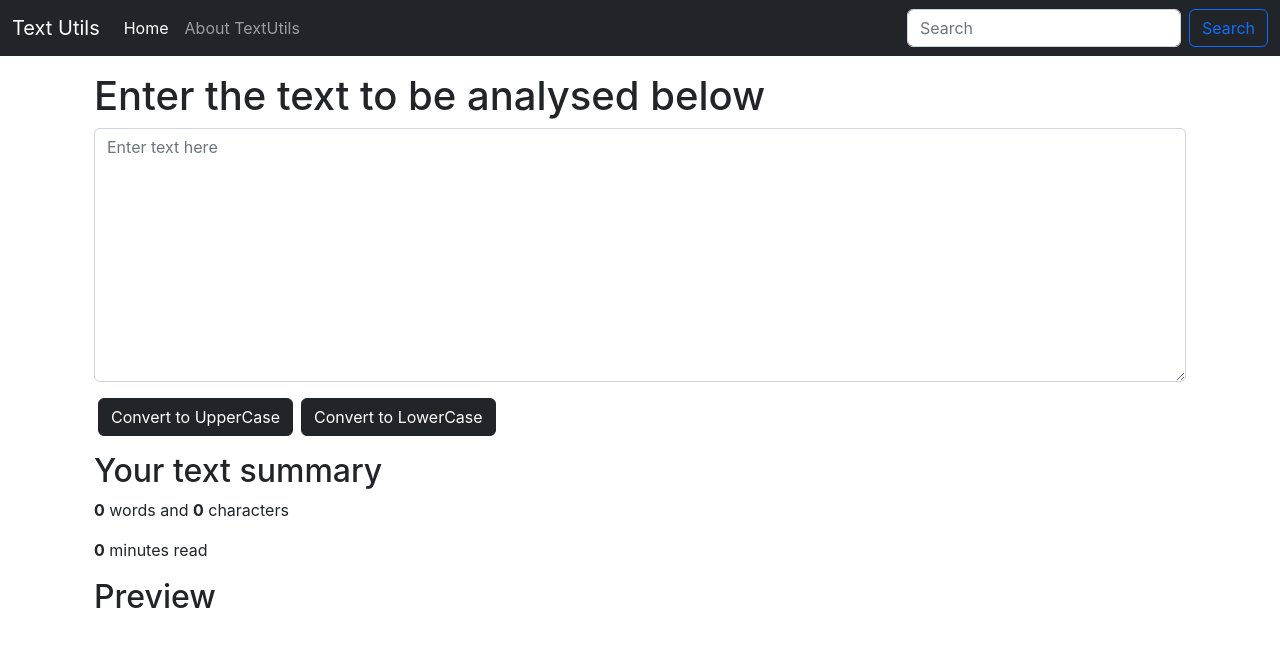
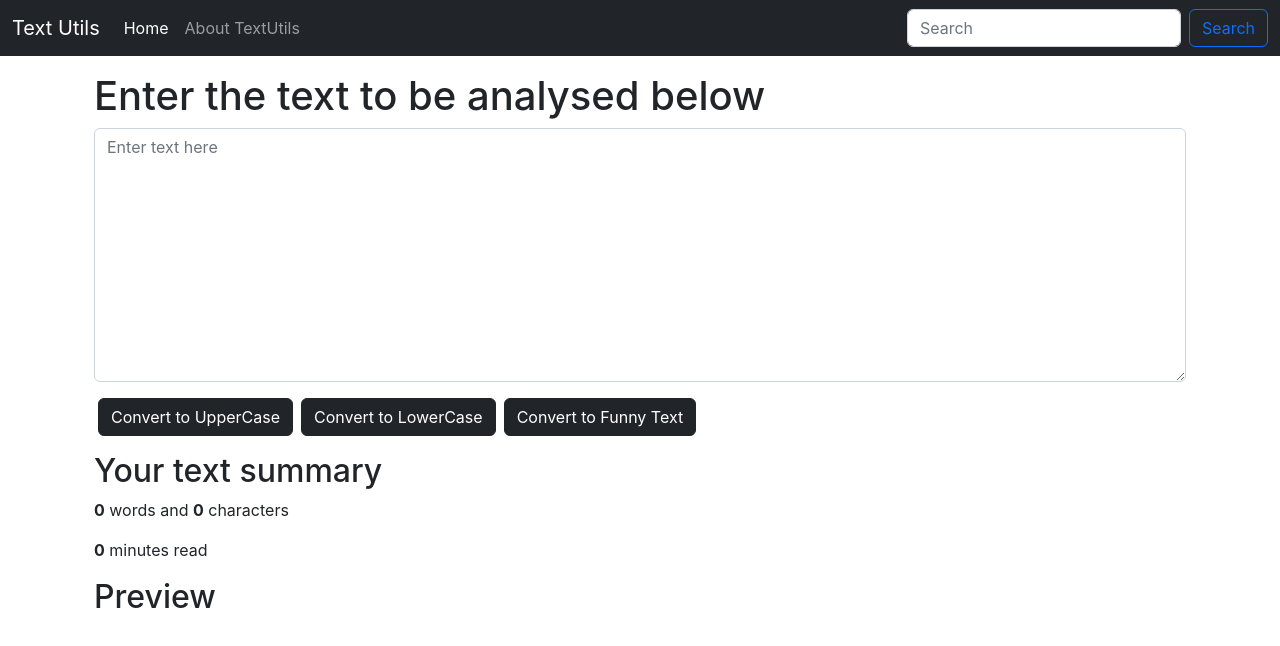
Before and after one commit to NiharPhansalkar/React-Text-Utils, a React (Create React App) app: page / in a window 1280 px wide. Shown: the top 646 px of the page. Built offline with nearby package versions, Linux system fonts and the light colour scheme.

Commit message:
working on funny text

```diff
--- a/src/Components/TextForm.js
+++ b/src/Components/TextForm.js
@@ -12,11 +12,6 @@ export default function TextForm(props) {
     const handleLowClick = () => {
         setText(text.toLowerCase())
     }
-
-    const handleOnChange = (event) => {
-        setText(event.target.value);
-    }
-
     const wordVal = (givenText) => {
         if (givenText === "") {
             return 0;
@@ -24,6 +19,23 @@ export default function TextForm(props) {
         else {
             return text.split(" ").length;
         }
+    }
+    const handleFunnyClick = () => {
+        setText(() => {
+            let wordArr = text.split(" ");
+            for (let word of wordArr) {
+                for (let char of word) {
+                    if (Math.ceil(Math.random() * word.length) % 2 === 0) {
+                        char = char.toUpperCase();
+                    }
+                }
+            }
+            return wordArr.join(" ");
+        });
+    }
+
+    const handleOnChange = (event) => {
+        setText(event.target.value);
     }
 
     return(
@@ -35,6 +47,7 @@ export default function TextForm(props) {
                 </div>
                 <button className="btn btn-dark mx-1" onClick={handleUpClick}>Convert to UpperCase</button>
                 <button className="btn btn-dark mx-1" onClick={handleLowClick}>Convert to LowerCase</button>
+                <button className="btn btn-dark mx-1" onClick={handleFunnyClick}>Convert to Funny Text</button>
             </div>
             <div className="container my-3">
                 <h2>Your text summary</h2>
```
